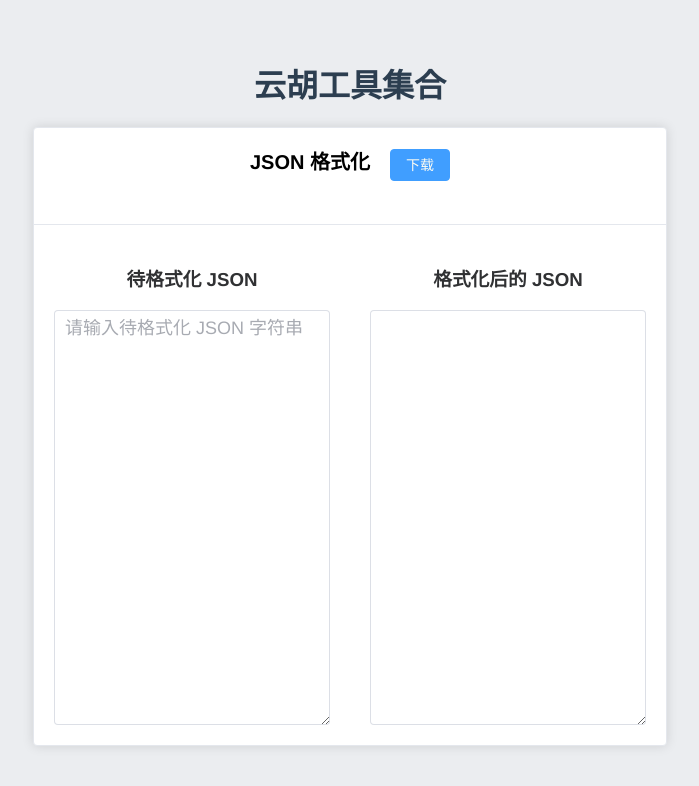
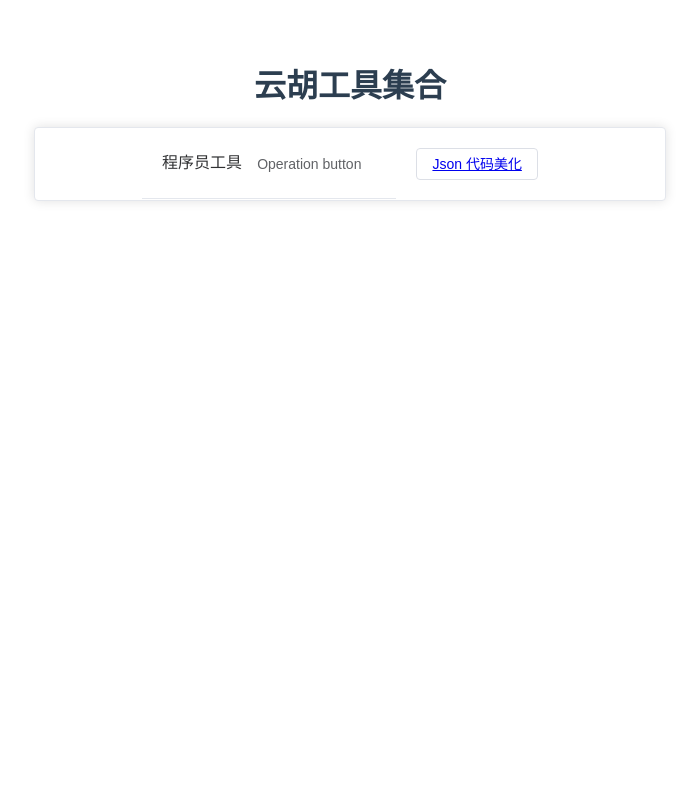
Before and after one commit to stevenling/interesting-util-client, a Vue app: page / in a window 1280 px wide. Shown: the top 786 px of the page, without its empty margins (290-989 px from the left). Built offline with nearby package versions, Linux system fonts and the light colour scheme.

Commit message:
feat: add copy and download

```diff
--- a/package.json
+++ b/package.json
@@ -10,7 +10,10 @@
   "dependencies": {
     "core-js": "^3.8.3",
     "element-plus": "^2.2.5",
-    "vue": "^3.2.13"
+    "moment": "^2.29.4",
+    "vue": "^3.2.13",
+    "vue-clipboard3": "^2.0.0",
+    "vue-router": "^4.2.4"
   },
   "devDependencies": {
     "@babel/core": "^7.12.16",
--- a/src/App.vue
+++ b/src/App.vue
@@ -1,17 +1,12 @@
 <template>
-	<h1>云胡工具集合</h1>
-  <JsonFormat />
-
+  <router-view/>
 </template>
 
 <script>
 
-import JsonFormat from './components/JsonFormat'
-
 export default {
   name: 'App',
   components: {
-    JsonFormat
   }
 }
 </script>
@@ -24,5 +19,15 @@ export default {
   text-align: center;
   color: #2c3e50;
   margin-top: 60px;
+  /*position:relative;*/
+
+}
+
+.box-card {
+  display: flex;
+  justify-content: center;
+  align-items: center;
+  /*height: 100vh;*/
+
 }
 </style>
--- /dev/null
+++ b/src/components/Index.vue
@@ -0,0 +1,55 @@
+<template>
+  <h1>云胡工具集合</h1>
+  <el-row>
+    <el-col :span="6"></el-col>
+    <el-col :span="12">
+      <div class="grid-content ep-bg-purple-dark" />
+      <el-card class="box-card">
+        <template #header>
+          <div class="card-header">
+            <span>程序员工具</span>
+            <el-button class="button" text>Operation button</el-button>
+          </div>
+        </template>
+        <div>
+          <el-button>
+            <router-link to="/JsonFormat">Json 代码美化</router-link>
+          </el-button>
+        </div>
+      </el-card>
+    </el-col>
+  </el-row>
+
+
+</template>
+
+<script>
+
+
+export default {
+  name: 'index',
+  components: {
+  }
+}
+</script>
+
+<style>
+#app {
+  font-family: Avenir, Helvetica, Arial, sans-serif;
+  -webkit-font-smoothing: antialiased;
+  -moz-osx-font-smoothing: grayscale;
+  text-align: center;
+  color: #2c3e50;
+  margin-top: 60px;
+  /*position:relative;*/
+
+}
+
+.box-card {
+  /*display: flex;*/
+  /*justify-content: center;*/
+  /*align-items: center;*/
+  /*height: 100vh;*/
+
+}
+</style>
--- a/src/components/JsonFormat.vue
+++ b/src/components/JsonFormat.vue
@@ -1,29 +1,31 @@
 <template>
-  <div class = "app">
+  <div id = "app">
   <el-card class = "box-card">
-    <template #header>
+<!--    <template #header>-->
       <div class="card-header">
         <span class = "header">JSON 格式化</span>
-        <el-button class="button"  type="primary">下载</el-button>
+        <el-button class="button"  type="primary" @click="clickDownload">下载</el-button>
+        <el-button class="button"  type="success" @click="clickCopy">复制到剪贴板</el-button>
+        <el-button class="button"  type="danger" @click="clickClear">清空</el-button>
       </div>
-    </template>
-    <el-row :gutter="40">
-        <el-col :span = "12">
+<!--    </template>-->
+    <el-row :gutter="120">
+        <el-col :span = "12" class = "el-input-content">
           <h3>待格式化 JSON</h3>
           <el-input
               v-model="oldJson"
-              :rows="15"
+              :rows="40"
               type="textarea"
               placeholder="请输入待格式化 JSON 字符串"
               class = "el-input-class"
           />
         </el-col>
 
-        <el-col :span = "12">
+        <el-col :span = "12" class = "el-input-content">
           <h3>格式化后的 JSON</h3>
           <el-input
               v-model="formatJson"
-              :rows="15"
+              :rows="40"
               type="textarea"
               class = "el-input-class"
           />
@@ -34,7 +36,11 @@
 </template>
 
 <script>
+import  moment  from "moment" // 引入 moment 处理时间
 import { ref, onMounted, watch } from "vue";
+import {ElMessage} from "element-plus";
+import useClipboard from "vue-clipboard3"; // 引入剪切板处理
+
 // import {beforeCreate, beforeDestroy } from "vue";
 export default {
   setup() {
@@ -44,19 +50,82 @@ export default {
     onMounted(() => {
       document.querySelector('body').setAttribute('style', 'background: #EBEDF0');
     })
+
     /**
      * 监听原来的 json 字符串
      */
     watch(oldJson, (newValue, oldValue) => {
       // 把 json 字符串转为 json 对象
-      let jsonObj = JSON.parse(newValue);
-      formatJson.value = JSON.stringify(jsonObj, null, 4);
+      if (typeof newValue == "string" && newValue != "" && newValue != null) {
+        console.log("newValue = " + newValue);
+        try {
+          let jsonObj = JSON.parse(newValue);
+          formatJson.value = JSON.stringify(jsonObj, null, 4).toString();
+          console.log("jsonObj = " + jsonObj);
+        } catch (e) {
+          ElMessage.error('待格式化的 json 有误，请检查');
+          console.log(e);
+          formatJson.value = '';
+        }
+
+        // formatJson 是一个对象
+      }
+
     });
+
+    /**
+     * 点击下载
+     */
+    function clickDownload() {
+      let eleLink = document.createElement("a");
+      const fileName = moment().format('YYYY-MM-DD-hh-mm-ss');
+
+      eleLink.download = fileName + '.json';
+      eleLink.style.display = "none";
+      // 字符内容转变成blob地址
+      let blob = new Blob([formatJson.value], {  type: "text/json" });
+      eleLink.href = URL.createObjectURL(blob);
+      // 触发点击
+      document.body.appendChild(eleLink);
+      eleLink.click();
+      // 然后移除
+      document.body.removeChild(eleLink);
+    }
+
+    /**
+     * 点击清空
+     */
+    function clickClear() {
+      formatJson.value = '';
+      oldJson.value = '';
+    }
+
+    /**
+     * 异步获取
+     */
+    async function clickCopy() {
+      console.log("clickCopy");
+      const {toClipboard} = useClipboard();
+      if (formatJson.value == null || formatJson.value === "") {
+        ElMessage.error("无法复制空的 json ");
+        return;
+      }
+      try {
+        await toClipboard(formatJson.value);  //实现复制
+        ElMessage.success("复制格式化后的 json 到剪切板成功")
+      } catch (e) {
+        console.error(e);
+        ElMessage.error("复制格式化后的 json 到剪切板失败");
+      }
+    }
 
     return  {
       oldJson,
       formatJson,
-      onMounted
+      onMounted,
+      clickDownload,
+      clickClear,
+      clickCopy
     }
   }
 }
@@ -67,13 +136,20 @@ export default {
 /*body::before{*/
 /*  background: #EBEDF0;*/
 /*}*/
-
+html, body {
+  width: 100%;
+  height: 100%;
+}
 .app{
   background: #EBEDF0;
+  height: 100%;
 }
 
 .box-card {
   /* 表示上下边界为 0，左右则根据宽度自适应相同值 */
+  /*display: flex;*/
+  /*position: absolute;*/
+
   margin: 0 auto;
   width: 50%;
   text-align: center;
@@ -98,7 +174,11 @@ export default {
   color: #fffdf2;
 }
 
-.el-input-class {
+.el-input-content {
   font-size: 18px;
+  width: 25rem;
 }
+
+/*el-col*/
+
 </style>
--- a/src/main.js
+++ b/src/main.js
@@ -2,8 +2,10 @@ import { createApp } from 'vue'
 import App from './App.vue'
 import ElementPlus from 'element-plus'
 import 'element-plus/dist/index.css'
+import router from './router/index' // 加载 router 文件夹底下的 index.js 路由配置文件
 
 
 const app = createApp(App)
 app.use(ElementPlus)
+app.use(router)
 app.mount('#app')
--- /dev/null
+++ b/src/router/router.js
@@ -0,0 +1,17 @@
+import JsonFormat from '@/components/JsonFormat'
+import Index from '@/components/Index'
+
+const routes = [
+    {
+        name: 'Index',
+        path: '/',
+        component: Index
+    },
+    {
+        name: 'JsonFormat',
+        path: '/JsonFormat',
+        component: JsonFormat
+    }
+];
+
+export default routes
--- a/vue.config.js
+++ b/vue.config.js
@@ -1,5 +1,6 @@
 const { defineConfig } = require('@vue/cli-service')
 module.exports = defineConfig({
   transpileDependencies: true,
+  // 关闭 eslint
   lintOnSave: false
 })
```
Also changed, not shown: src/router/index.js (added, +32 -0 lines), 1 other file (tests, documents, lock files or other folders).
